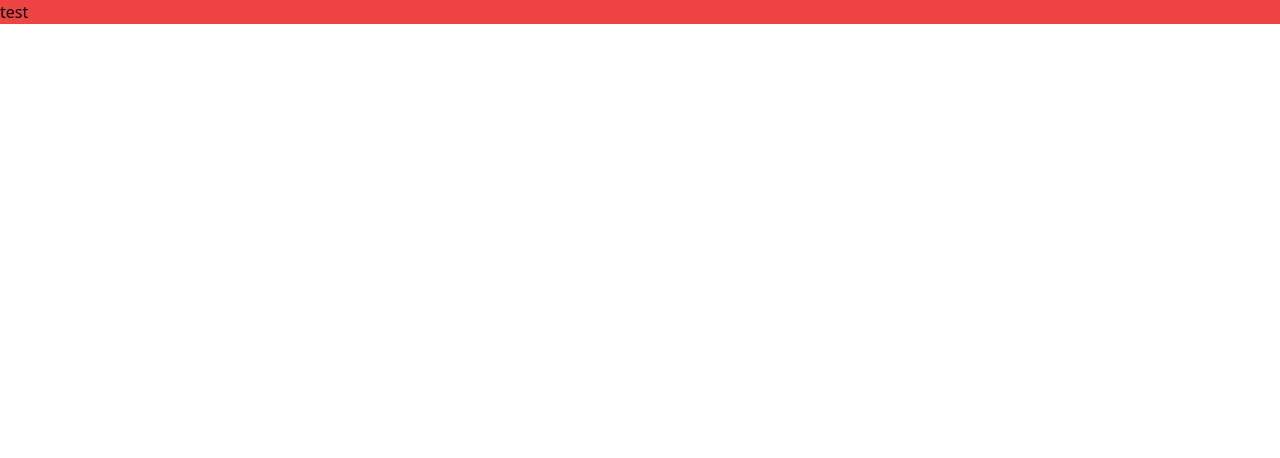
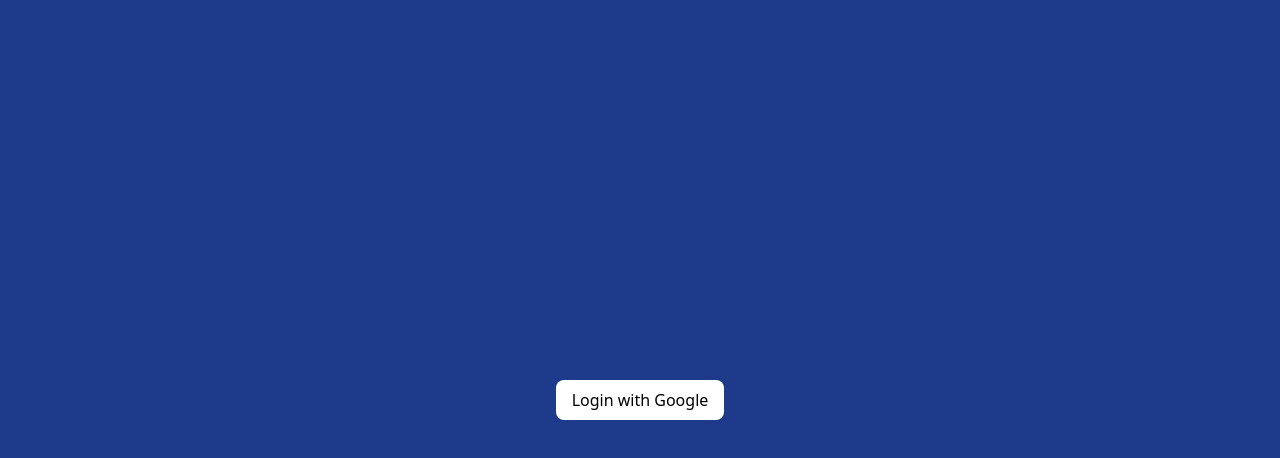
Before and after one commit to AndyEstevez/Ecommerce-Website, a Next.js app in the folder ecommerce-admin/: page / in a window 1280 px wide. Shown: the top 458 px of the page. Built offline with nearby package versions, Linux system fonts and the light colour scheme.

Commit message:
added next-auth for Google

```diff
--- a/ecommerce-admin/package.json
+++ b/ecommerce-admin/package.json
@@ -13,6 +13,7 @@
     "eslint": "8.48.0",
     "eslint-config-next": "13.4.19",
     "next": "13.4.19",
+    "next-auth": "^4.23.1",
     "postcss": "^8.4.29",
     "react": "18.2.0",
     "react-dom": "18.2.0",
--- /dev/null
+++ b/ecommerce-admin/pages/api/auth/[...nextauth].js
@@ -0,0 +1,12 @@
+import NextAuth from 'next-auth'
+import GoogleProvider from 'next-auth/providers/google'
+
+export default NextAuth({
+  providers: [
+    // OAuth authentication providers...
+    GoogleProvider({
+      clientId: process.env.GOOGLE_ID,
+      clientSecret: process.env.GOOGLE_SECRET
+    }),
+  ]
+})
--- a/ecommerce-admin/pages/index.js
+++ b/ecommerce-admin/pages/index.js
@@ -5,6 +5,10 @@
 
 export default function Home() {
   return (
-    <div className={'bg-red-500'}>test</div>
+    <div className="bg-blue-900 w-screen h-screen flex items-center">
+      <div className="text-center w-full">
+        <button className="bg-white p-2 px-4 rounded-lg">Login with Google</button>
+      </div>
+    </div>
   )
 }
```
Also changed, not shown: 2 other files (tests, documents, lock files or other folders).
